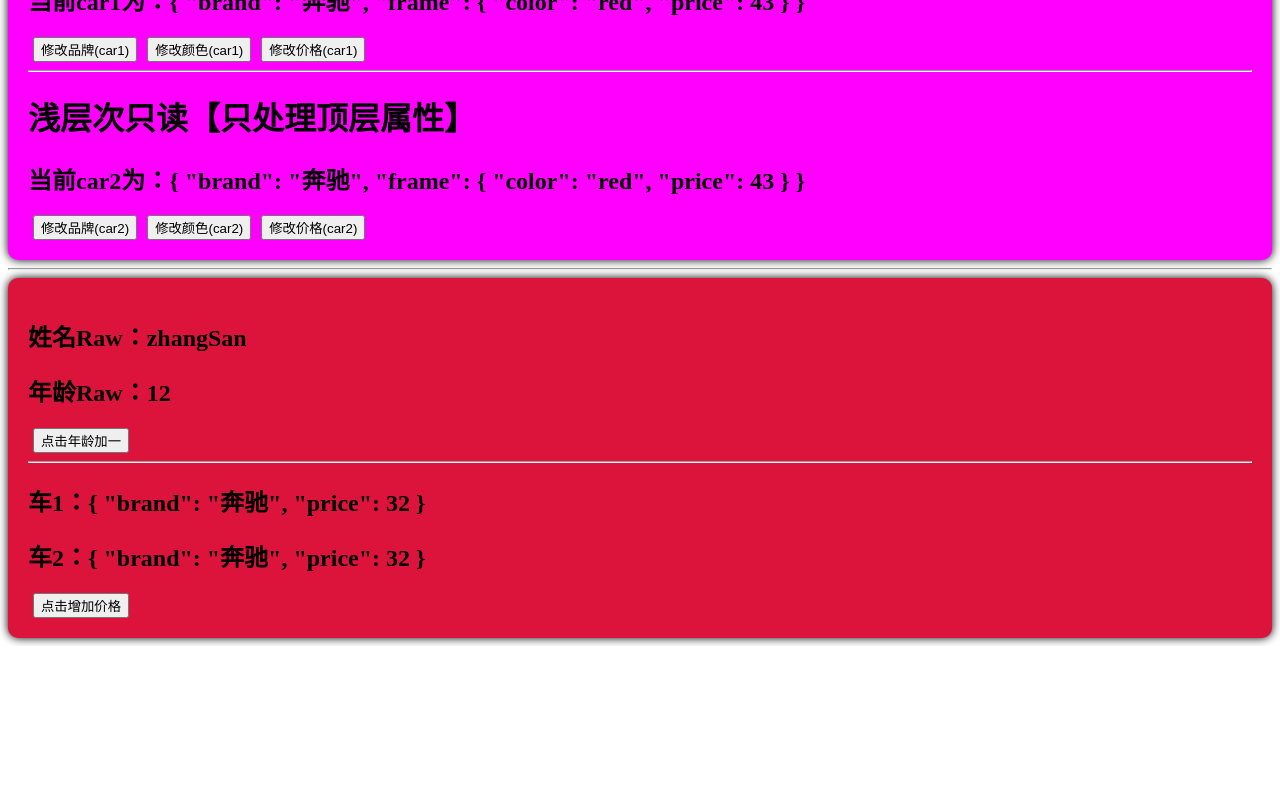
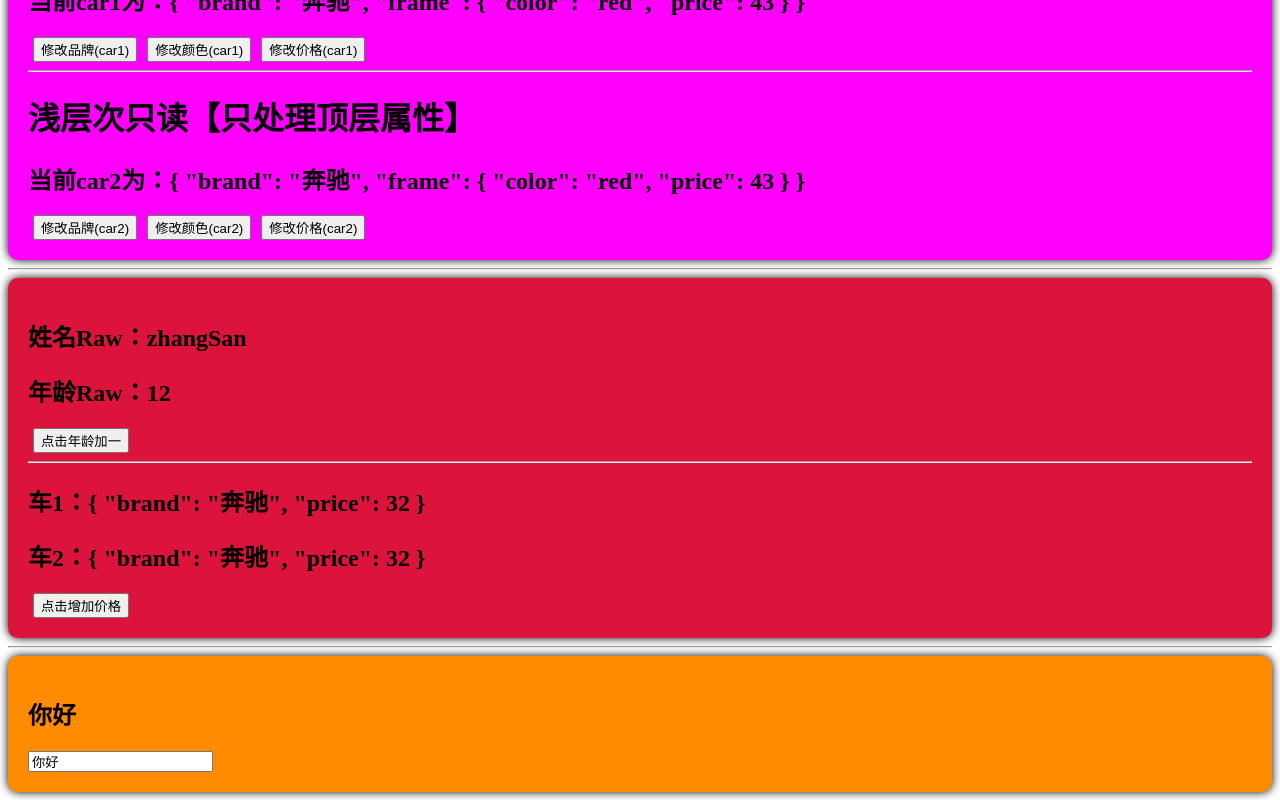
Before and after one commit to yiang231/vue3, a Vue app: page / in a window 1280 px wide. Shown: the part 4386-5186 px from the top of the page. Before the commit the page ends 5032 px from the top, so only its background shows below. Built offline with nearby package versions, Linux system fonts and the light colour scheme; no server answers.

Commit message:
customRef

```diff
--- a/src/App.vue
+++ b/src/App.vue
@@ -24,6 +24,8 @@
     <ReadOnly />
     <hr />
     <components_Raw />
+    <hr />
+    <CustomRef />
 </template>
 <script lang="ts" setup>
 import { reactive, ref } from 'vue'
@@ -40,6 +42,7 @@ import components_LifeCycle from '@/components/LifeCycle.vue'
 import components_Shallow from '@/components/Shallow.vue'
 import ReadOnly from '@/components/ReadOnly.vue'
 import components_Raw from '@/components/Raw.vue'
+import CustomRef from '@/components/CustomRef.vue'
 
 let refAttr = ref()
 let personList = reactive<Persons>([
--- /dev/null
+++ b/src/components/CustomRef.vue
@@ -0,0 +1,23 @@
+<template>
+    <div class="customRef">
+        <h2>{{ msg }}</h2>
+        <input type="text" v-model="msg" />
+    </div>
+</template>
+<script setup lang="ts">
+import useMsg from '@/hooks/useMsg'
+
+const { msg } = useMsg('你好', 1000)
+</script>
+<style scoped>
+.customRef {
+    background-color: darkorange;
+    box-shadow: 0 0 10px;
+    border-radius: 10px;
+    padding: 20px;
+}
+
+button {
+    margin: 0 5px;
+}
+</style>
--- /dev/null
+++ b/src/hooks/useMsg.ts
@@ -0,0 +1,32 @@
+import { customRef } from 'vue'
+
+/**
+ * 封装钩子函数
+ * @param init 默认数据
+ * @param delay 延迟时间
+ */
+export default function (init: string, delay: number) {
+    let timer: number | NodeJS.Timeout = null
+    const msg = customRef((track, trigger) => {
+        return {
+            get() {
+                // 被读取时调用
+                console.log('get')
+                // 持续关注 init 的变化
+                track()
+                return init
+            },
+            set(value) {
+                clearTimeout(timer)
+                timer = setTimeout(() => {
+                    // 被修改时调用
+                    console.log('set', value)
+                    init = value
+                    // 告知 init 数据变化
+                    trigger()
+                }, delay)
+            }
+        }
+    })
+    return { msg }
+}
```
